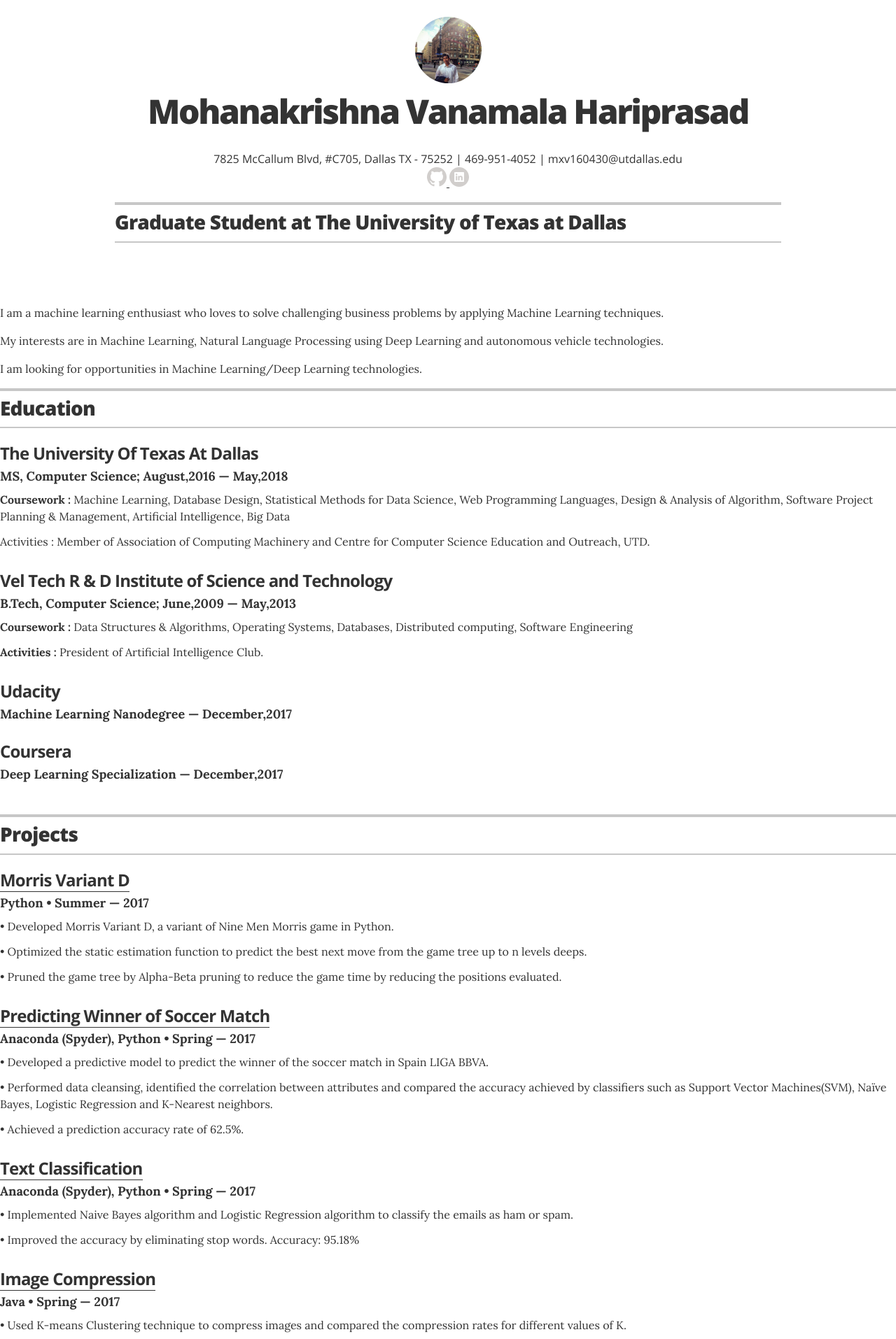
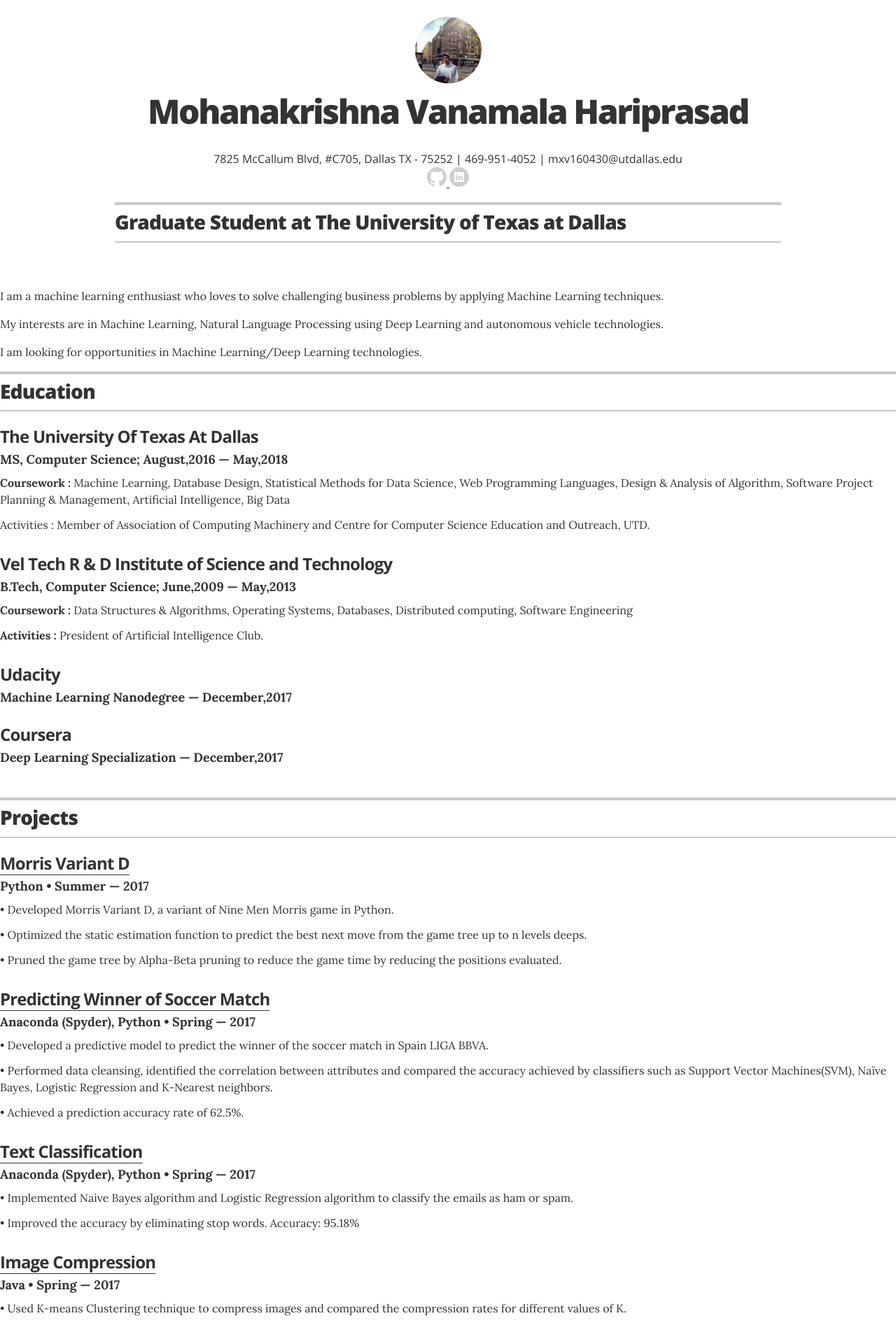
Before and after one commit to mohanakrishnavh/mohanakrishnavh.github.io, a Jekyll site: the page index.html, which Jekyll copies as it is, in a window 1280 px wide. Shown: the top 1914 px of the page at 70% size. Built offline with Jekyll 4.4.1, drawn with Linux system fonts in a browser that asks for light colours.

Commit message:
Update index.html

```diff
--- a/index.html
+++ b/index.html
@@ -69,12 +69,12 @@
 
 
           <!-- Your title is also defined in the _config.yml file -->
-         <section class="content-section">
+
 
         <header class="section-header">
           <h2>Graduate Student at The University of Texas at Dallas</h2>
         </header>
-		</section>
+
 
           <!-- This is the markup for the icon links; moved out to an include because it's very verbose, and you shouldn't ever need to edit the markup (unless you want to re-order the icons); if you want to customize which links appear, define them in the _config.yml file -->
           <!-- and guess where these are defined? Yup, you guessed it: the _config.yml file -->
```
